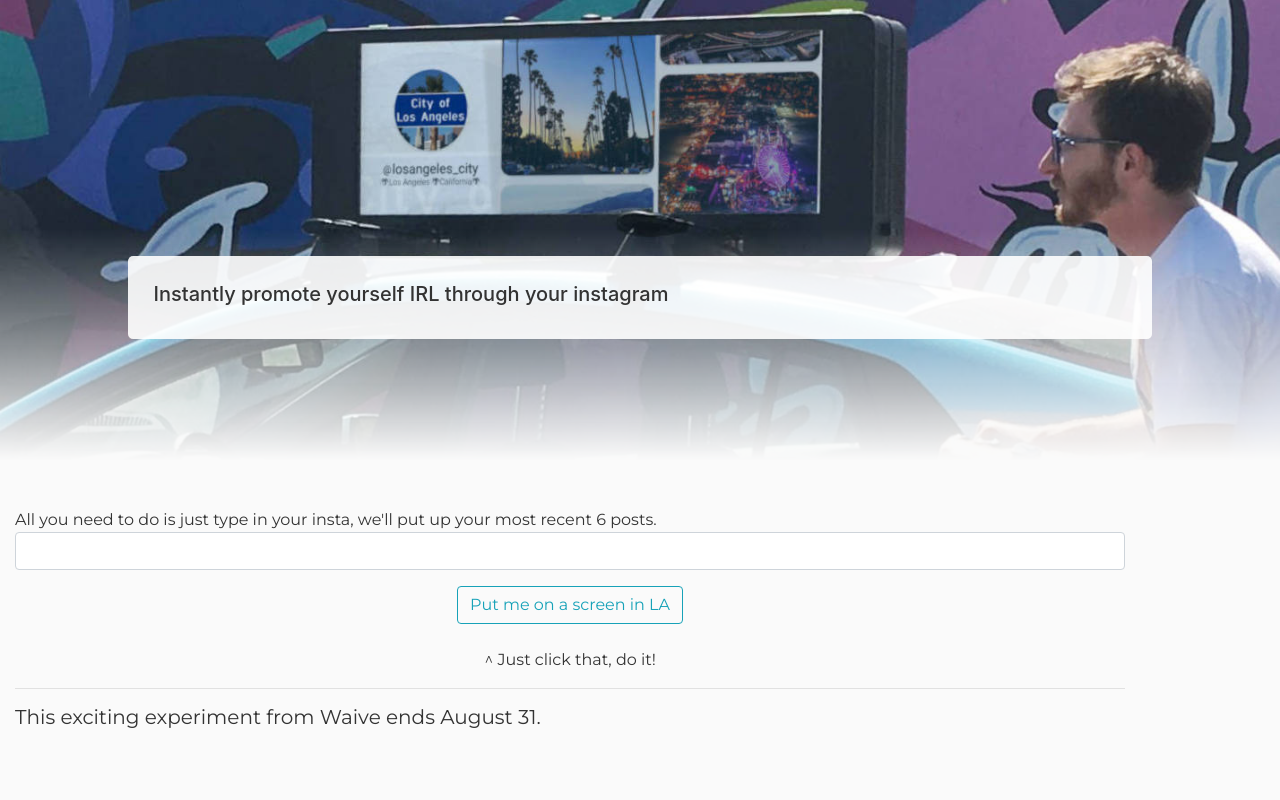
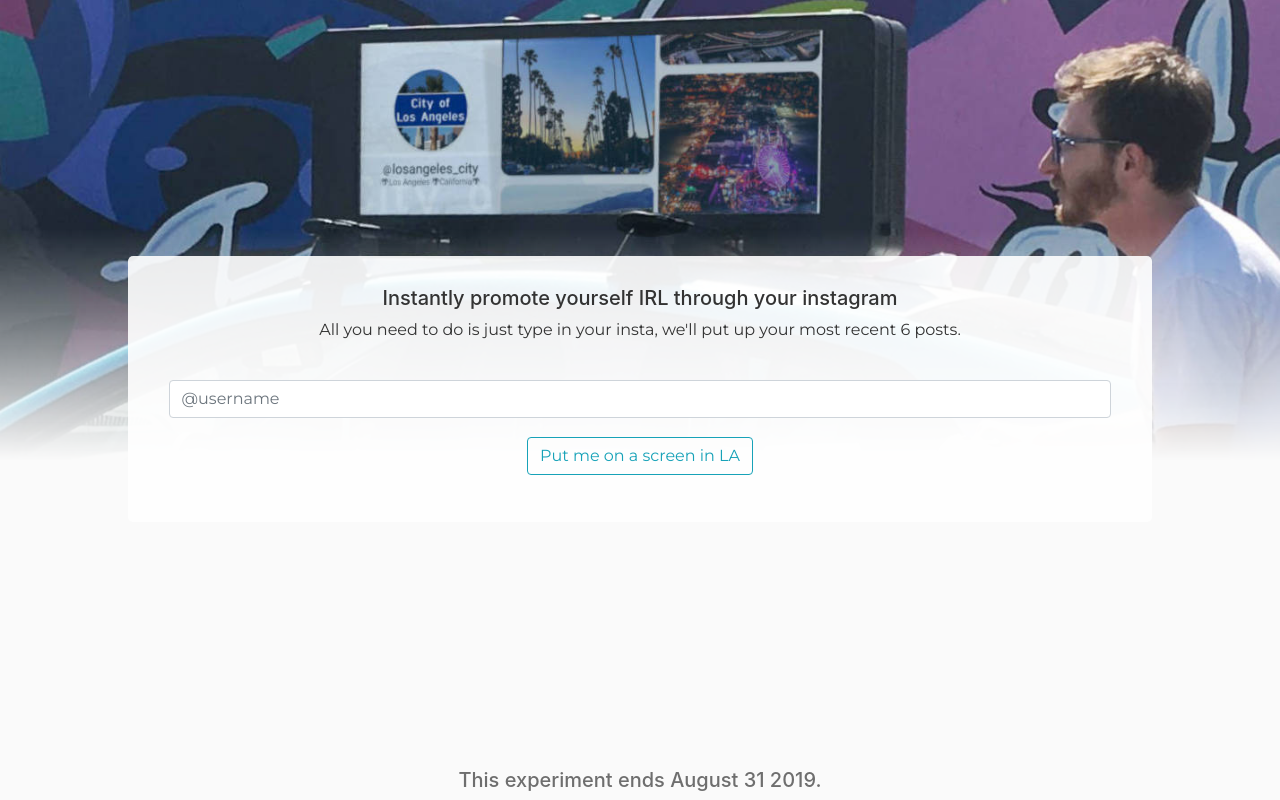
Before and after one commit to WaiveCar/instaad, a Flask app: page / in a window 1280 px wide. Run offline with Flask 2, Linux system fonts and the light colour scheme; parts of the project's set-up code (start-up, migrations or seed data) failed here and were passed over; some libraries are stand-ins or nearby versions.

Commit message:
small updates

```diff
--- a/website/config.py
+++ b/website/config.py
@@ -1,6 +1,6 @@
 import json
 
-with open('/etc/config.json') as config_file:
+with open('config.json') as config_file:
 	config = json.load(config_file)
 
 class Config:
--- a/website/static/main.css
+++ b/website/static/main.css
@@ -5,7 +5,27 @@ body {
 }
 #bg {
 }
+h5 {
+  text-align: center;
+}
 
+#hero {
+  padding-top: 0.3rem;
+}
+.form {
+  padding: .75rem 0;
+}
+.form > div{
+  padding: .6rem 0;
+}
+.form-group { margin-bottom: 0 }
+#footer {
+  position: fixed;
+  width: 100%;
+  text-align: center;
+  opacity: 0.7;
+  bottom:0;
+}
 img#bg-cover {
   -webkit-mask-image:-webkit-gradient(linear, left 50%, left bottom, from(rgba(0,0,0,1)), to(rgba(0,0,0,0)));
  width: 100%;
@@ -49,7 +69,7 @@ img#bg-cover {
 
 #main {
   font-family: 'Montserrat', sans-serif;
-  position: absolute;
+  text-align: center;
 }
 #campaign{
   font-family: 'Roboto Condensed', sans-serif;
--- a/website/templates/index.html
+++ b/website/templates/index.html
@@ -3,29 +3,24 @@
   <div id=bg>
    <img id=bg-cover src={{url_for('static',filename='media/instaback.jpg')}}>
     <div id=fg>
-     <h5> Instantly promote yourself IRL through your instagram </h5>
-    </div>
-  </div>
-  <br>
-  </br>
+     <h5 id=hero>Instantly promote yourself IRL through your instagram</h5>
      <div id = "main"class="container">
-  All you need to do is just type in your insta, we'll put up
-your most recent 6 posts.
-  <form method="post" action="">
+      <p>
+      All you need to do is just type in your insta, we'll put up your most recent 6 posts.
+      </p>
+      <form class='form' method="post" action="">
        {{ form.hidden_tag() }}
         <div class="form-group">
-     {{form.username(class="form-control form-control-md")}}
+         <input class="form-control form-control-md" id="username" name="username" required="" placeholder="@username" type="text" value="">
         </div>
         <div class="text-center">
          {{form.submit(class="btn btn-outline-info")}}
-      <br><br>
-    ^ Just click that, do it!
         </div>
       </form>
-  <hr size=2>
-  <div id = "questions" class= "">
-   <h5> This exciting experiment from Waive ends August 31. </h5> <br>
       </div>
- <br>
+    </div>
+    <div id=footer>
+      <h5> This experiment ends August 31 2019. </h5>
+    </div>
  </div>
 {% endblock %}
```
Lines whose indentation alone changed are shown as unchanged.
